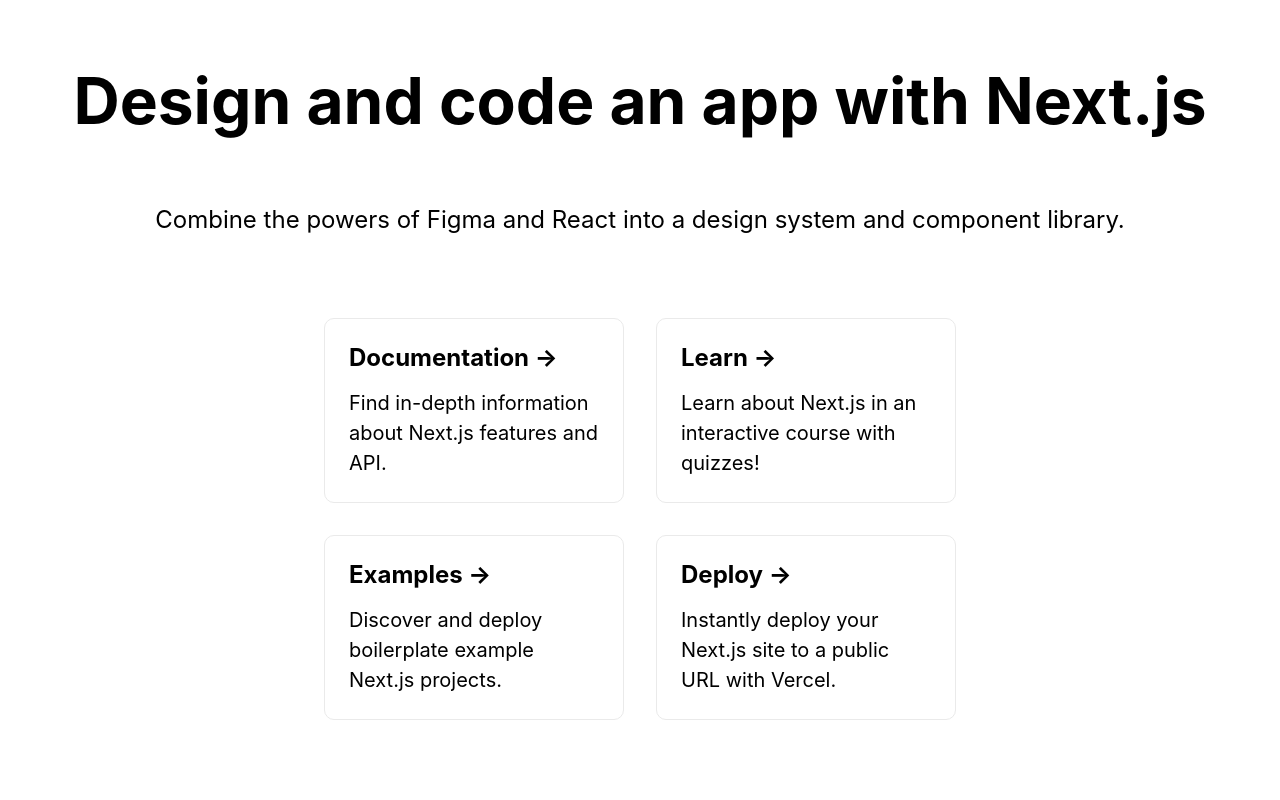
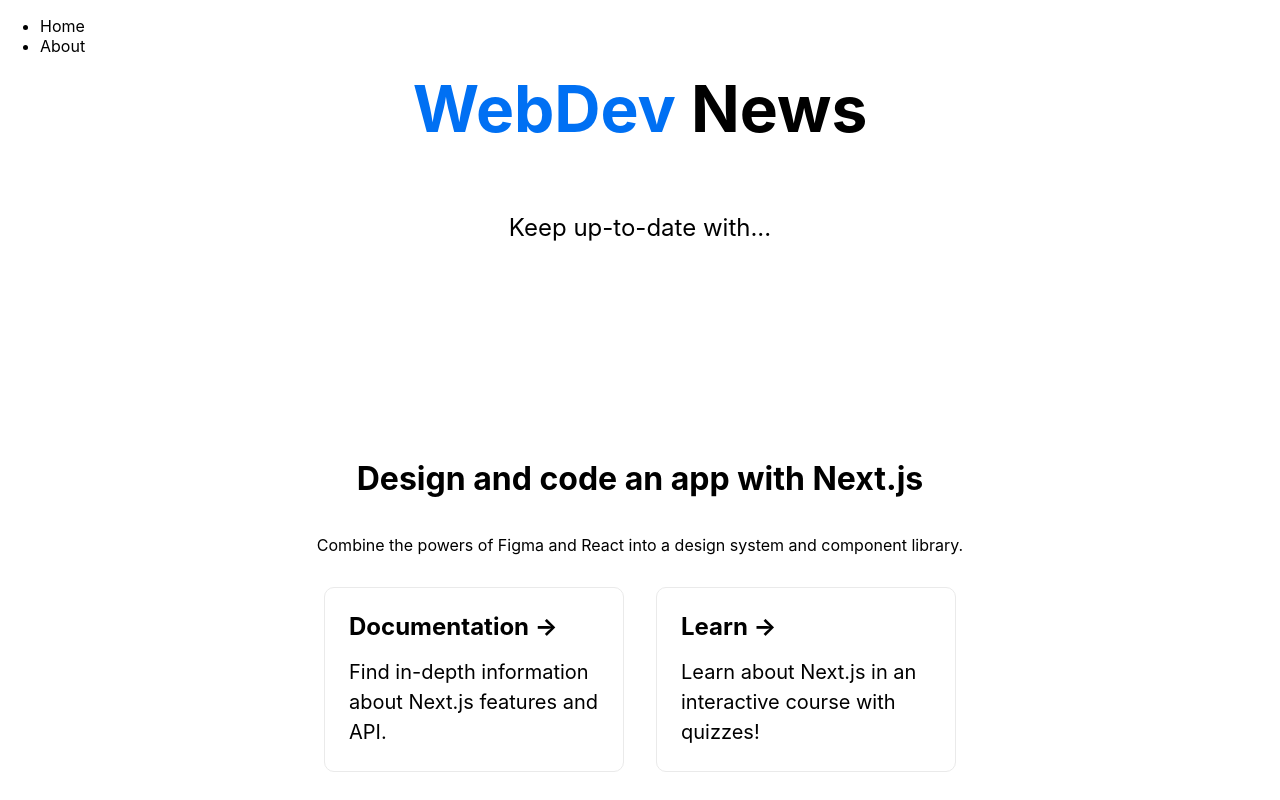
Before and after one commit to earth2travis/next-for-designers, a Next.js app: page / in a window 1280 px wide. Shown: the top 800 px of the page. Built offline with nearby package versions, Linux system fonts and the light colour scheme.

Commit message:
Add about and update Layout with Nav and Header

```diff
--- /dev/null
+++ b/components/Header.js
@@ -0,0 +1,14 @@
+import headerStyles from '../styles/Header.module.css';
+
+const Header = () => {
+  return (
+    <div>
+      <h1 className={headerStyles.title}>
+        <span>WebDev</span> News
+      </h1>
+      <p className={headerStyles.description}>Keep up-to-date with...</p>
+    </div>
+  );
+};
+
+export default Header;
--- /dev/null
+++ b/components/Layout.js
@@ -0,0 +1,17 @@
+import Nav from '../components/Nav';
+import Header from '../components/Header';
+import styles from '../styles/Layout.module.css';
+
+const Layout = ({ children }) => {
+  return (
+    <>
+      <Nav />
+      <div className={styles.container}>
+        <Header />
+        <main className={styles.main}>{children}</main>
+      </div>
+    </>
+  );
+};
+
+export default Layout;
--- /dev/null
+++ b/components/Nav.js
@@ -0,0 +1,19 @@
+import Link from 'next/link';
+import navStyles from '../styles/Nav.module.css';
+
+const Nav = () => {
+  return (
+    <nav className={navStyles.nav}>
+      <ul>
+        <li>
+          <Link href='/'>Home</Link>{' '}
+        </li>
+        <li>
+          <Link href='/about'>About</Link>{' '}
+        </li>
+      </ul>
+    </nav>
+  );
+};
+
+export default Nav;
--- a/pages/_app.js
+++ b/pages/_app.js
@@ -1,7 +1,12 @@
-import '../styles/globals.css'
+import Layout from '../components/Layout';
+import '../styles/globals.css';
 
 function MyApp({ Component, pageProps }) {
-  return <Component {...pageProps} />
+  return (
+    <Layout>
+      <Component {...pageProps} />
+    </Layout>
+  );
 }
 
-export default MyApp
+export default MyApp;
--- a/pages/index.js
+++ b/pages/index.js
@@ -1,6 +1,6 @@
 import Head from 'next/head';
 import Image from 'next/image';
-import styles from '../styles/Home.module.css';
+import styles from '../styles/Layout.module.css';
 
 export default function Home() {
   return (
--- /dev/null
+++ b/styles/Header.module.css
@@ -0,0 +1,28 @@
+.title a,
+.title span {
+  color: #0070f3;
+  text-decoration: none;
+}
+
+.title a:hover,
+.title a:focus,
+.title a:active {
+  text-decoration: underline;
+}
+
+.title {
+  margin: 0;
+  line-height: 1.15;
+  font-size: 4rem;
+}
+
+.title,
+.description {
+  text-align: center;
+}
+
+.description {
+  margin: 4rem 0;
+  line-height: 1.5;
+  font-size: 1.5rem;
+}
--- a/styles/Home.module.css
+++ b/styles/Layout.module.css
@@ -8,7 +8,7 @@
   flex: 1;
   display: flex;
   flex-direction: column;
-  justify-content: center;
+  justify-content: flex-start;
   align-items: center;
 }
 
@@ -26,34 +26,6 @@
   justify-content: center;
   align-items: center;
   flex-grow: 1;
-}
-
-.title a {
-  color: #0070f3;
-  text-decoration: none;
-}
-
-.title a:hover,
-.title a:focus,
-.title a:active {
-  text-decoration: underline;
-}
-
-.title {
-  margin: 0;
-  line-height: 1.15;
-  font-size: 4rem;
-}
-
-.title,
-.description {
-  text-align: center;
-}
-
-.description {
-  margin: 4rem 0;
-  line-height: 1.5;
-  font-size: 1.5rem;
 }
 
 .code {
```
Also changed, not shown: pages/about.js (added, +9 -0 lines), styles/Nav.module.css (added).
